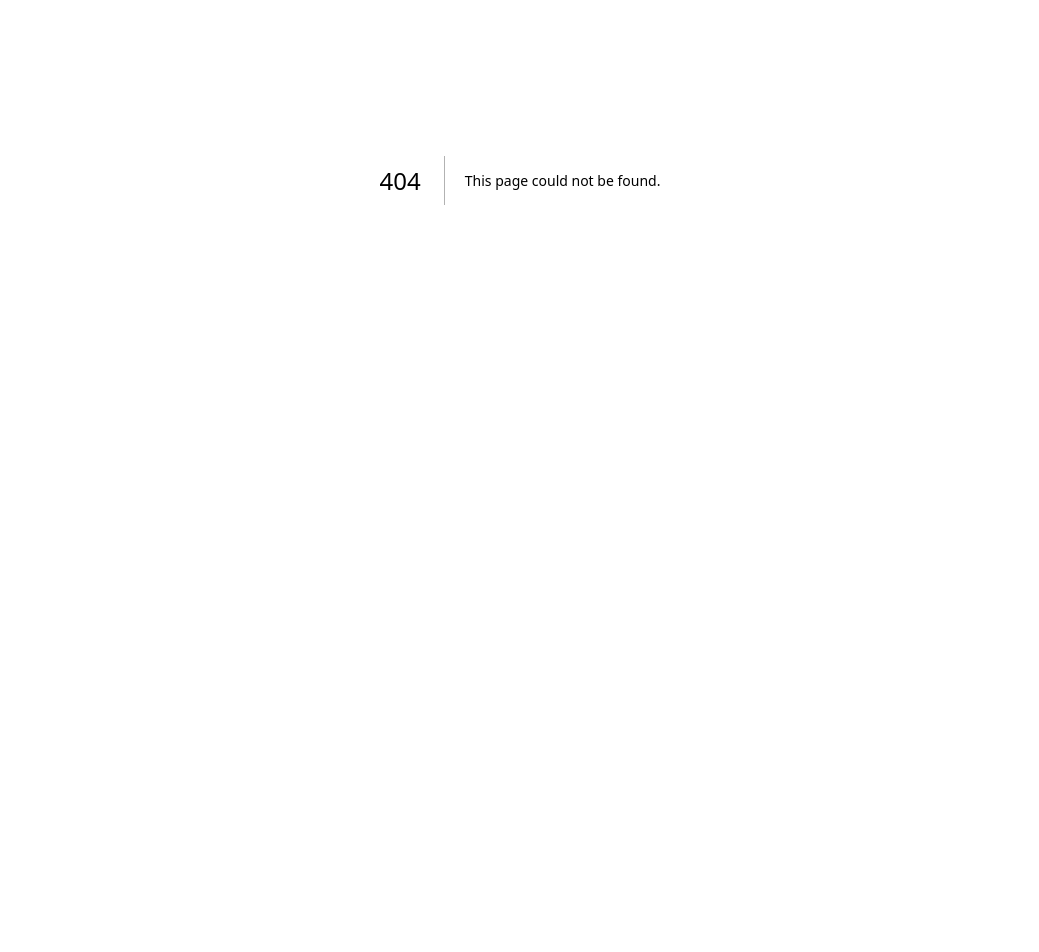
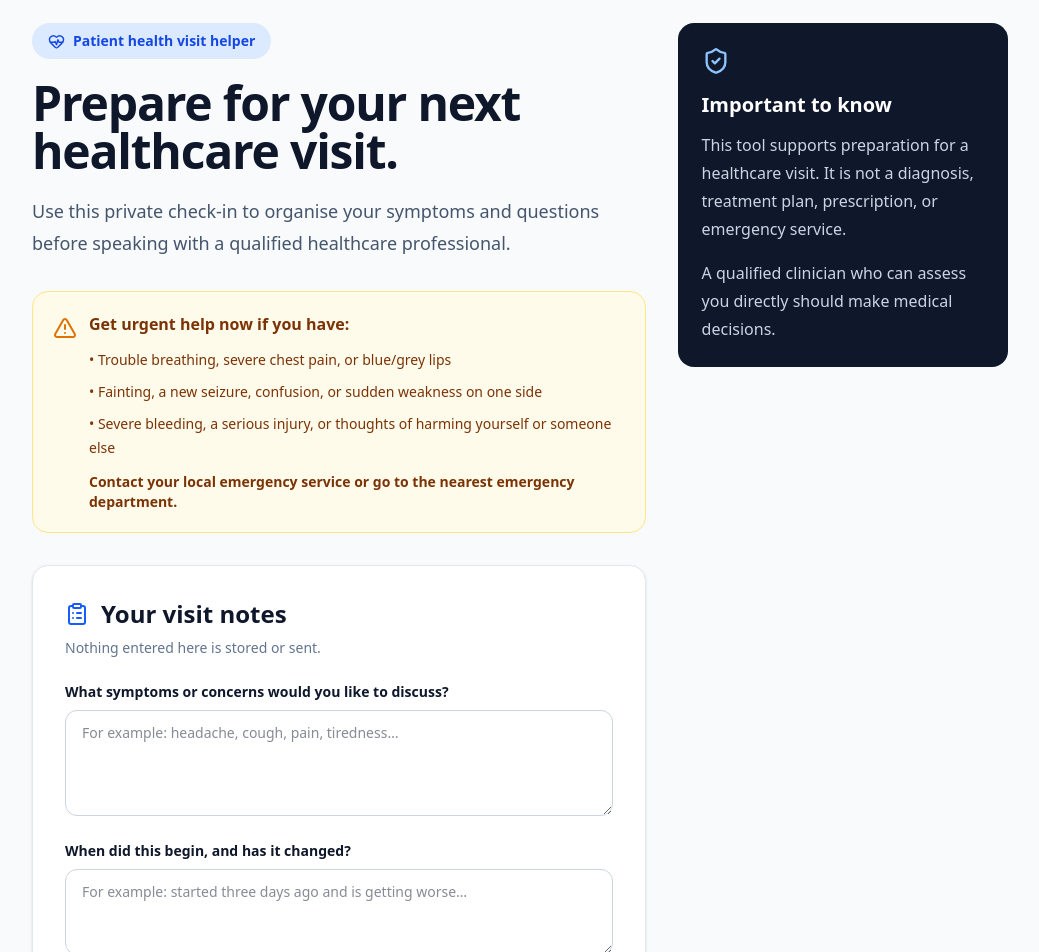
Before and after one commit to CostaHenry5/justcosta-v2, a Next.js app: page /clinical-assistant in a window 1280 px wide. Before the commit this address had no page. Shown: the part 220-1172 px from the top of the page, without its empty margins (120-1159 px from the left). Before the commit the page ends 800 px from the top, so only its background shows below. Built offline with nearby package versions, Linux system fonts and the light colour scheme.

Commit message:
Add patient clinical assistant page
This component serves as a clinical assistant page to help users prepare for healthcare visits by allowing them to input symptoms, duration, and concerns. It provides urgent signs for seeking immediate help and summarizes the input for sharing with clinicians.

```diff
--- /dev/null
+++ b/app/clinical-assistant/page.tsx
@@ -0,0 +1,113 @@
+"use client";
+
+import Link from "next/link";
+import { FormEvent, useState } from "react";
+import { AlertTriangle, ArrowLeft, ClipboardList, HeartPulse, ShieldCheck } from "lucide-react";
+
+const urgentSigns = [
+  "Trouble breathing, severe chest pain, or blue/grey lips",
+  "Fainting, a new seizure, confusion, or sudden weakness on one side",
+  "Severe bleeding, a serious injury, or thoughts of harming yourself or someone else",
+];
+
+export default function ClinicalAssistantPage() {
+  const [symptoms, setSymptoms] = useState("");
+  const [duration, setDuration] = useState("");
+  const [concerns, setConcerns] = useState("");
+  const [showSummary, setShowSummary] = useState(false);
+
+  function createSummary(event: FormEvent<HTMLFormElement>) {
+    event.preventDefault();
+    setShowSummary(true);
+  }
+
+  return (
+    <main className="min-h-screen bg-slate-50 pt-24 text-slate-900 dark:bg-slate-950 dark:text-slate-100">
+      <section className="mx-auto max-w-5xl px-6 py-12 sm:py-20">
+        <Link href="/" className="inline-flex items-center gap-2 font-semibold text-blue-600 hover:text-blue-700">
+          <ArrowLeft size={18} />
+          Back to JustCosta
+        </Link>
+
+        <div className="mt-10 grid gap-8 lg:grid-cols-[1.3fr_0.7fr]">
+          <div>
+            <div className="inline-flex items-center gap-2 rounded-full bg-blue-100 px-4 py-2 text-sm font-bold text-blue-700 dark:bg-blue-950 dark:text-blue-200">
+              <HeartPulse size={17} />
+              Patient health visit helper
+            </div>
+            <h1 className="mt-5 text-4xl font-extrabold tracking-tight sm:text-5xl">
+              Prepare for your next healthcare visit.
+            </h1>
+            <p className="mt-5 max-w-2xl text-lg leading-8 text-slate-600 dark:text-slate-300">
+              Use this private check-in to organise your symptoms and questions before speaking with a qualified healthcare professional.
+            </p>
+
+            <div className="mt-8 rounded-2xl border border-amber-200 bg-amber-50 p-5 dark:border-amber-900 dark:bg-amber-950/40">
+              <div className="flex gap-3">
+                <AlertTriangle className="mt-1 shrink-0 text-amber-600" />
+                <div>
+                  <h2 className="font-bold text-amber-900 dark:text-amber-100">Get urgent help now if you have:</h2>
+                  <ul className="mt-3 space-y-2 text-sm leading-6 text-amber-900 dark:text-amber-100">
+                    {urgentSigns.map((sign) => <li key={sign}>• {sign}</li>)}
+                  </ul>
+                  <p className="mt-3 text-sm font-semibold text-amber-900 dark:text-amber-100">
+                    Contact your local emergency service or go to the nearest emergency department.
+                  </p>
+                </div>
+              </div>
+            </div>
+
+            <form onSubmit={createSummary} className="mt-8 rounded-2xl border border-slate-200 bg-white p-6 shadow-sm dark:border-slate-800 dark:bg-slate-900 sm:p-8">
+              <div className="flex items-center gap-3">
+                <ClipboardList className="text-blue-600" />
+                <h2 className="text-2xl font-bold">Your visit notes</h2>
+              </div>
+              <p className="mt-2 text-sm text-slate-500 dark:text-slate-400">Nothing entered here is stored or sent.</p>
+
+              <label className="mt-6 block text-sm font-bold">
+                What symptoms or concerns would you like to discuss?
+                <textarea value={symptoms} onChange={(event) => setSymptoms(event.target.value)} required rows={4} placeholder="For example: headache, cough, pain, tiredness…" className="mt-2 w-full rounded-xl border border-slate-300 bg-white px-4 py-3 font-normal outline-none transition focus:border-blue-500 focus:ring-2 focus:ring-blue-200 dark:border-slate-700 dark:bg-slate-950" />
+              </label>
+
+              <label className="mt-5 block text-sm font-bold">
+                When did this begin, and has it changed?
+                <textarea value={duration} onChange={(event) => setDuration(event.target.value)} required rows={3} placeholder="For example: started three days ago and is getting worse…" className="mt-2 w-full rounded-xl border border-slate-300 bg-white px-4 py-3 font-normal outline-none transition focus:border-blue-500 focus:ring-2 focus:ring-blue-200 dark:border-slate-700 dark:bg-slate-950" />
+              </label>
+
+              <label className="mt-5 block text-sm font-bold">
+                What questions or worries do you have?
+                <textarea value={concerns} onChange={(event) => setConcerns(event.target.value)} rows={3} placeholder="For example: What could be causing this? What should I monitor?" className="mt-2 w-full rounded-xl border border-slate-300 bg-white px-4 py-3 font-normal outline-none transition focus:border-blue-500 focus:ring-2 focus:ring-blue-200 dark:border-slate-700 dark:bg-slate-950" />
+              </label>
+
+              <button type="submit" className="mt-6 rounded-xl bg-blue-600 px-5 py-3 font-bold text-white transition hover:bg-blue-700">
+                Create my visit summary
+              </button>
+            </form>
+
+            {showSummary && (
+              <section className="mt-6 rounded-2xl border border-blue-200 bg-blue-50 p-6 dark:border-blue-900 dark:bg-blue-950/40">
+                <h2 className="text-xl font-bold text-blue-950 dark:text-blue-100">Summary to share with a clinician</h2>
+                <div className="mt-4 space-y-4 text-slate-700 dark:text-slate-200">
+                  <p><strong>Symptoms or concerns:</strong><br />{symptoms}</p>
+                  <p><strong>When it began / changes:</strong><br />{duration}</p>
+                  {concerns && <p><strong>Questions or worries:</strong><br />{concerns}</p>}
+                </div>
+              </section>
+            )}
+          </div>
+
+          <aside className="h-fit rounded-2xl bg-slate-900 p-6 text-white">
+            <ShieldCheck className="text-blue-300" size={28} />
+            <h2 className="mt-4 text-xl font-bold">Important to know</h2>
+            <p className="mt-3 leading-7 text-slate-300">
+              This tool supports preparation for a healthcare visit. It is not a diagnosis, treatment plan, prescription, or emergency service.
+            </p>
+            <p className="mt-4 leading-7 text-slate-300">
+              A qualified clinician who can assess you directly should make medical decisions.
+            </p>
+          </aside>
+        </div>
+      </section>
+    </main>
+  );
+}
```
